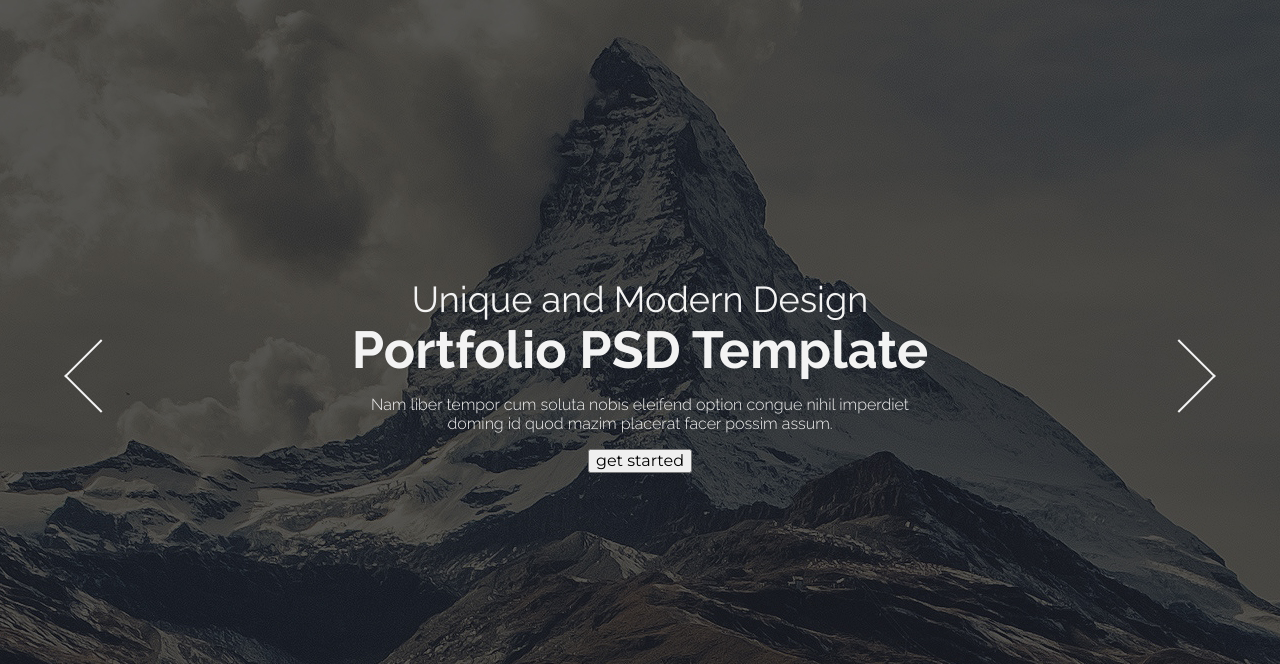
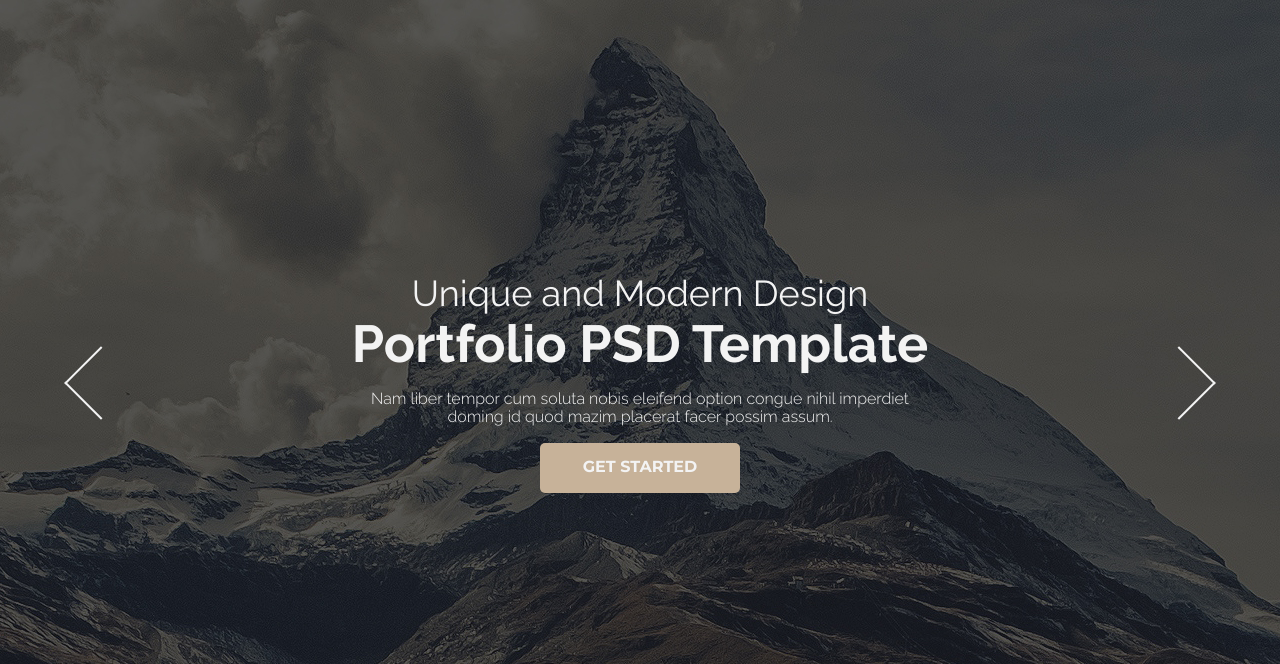
Before and after one commit to astraliq/Final-template, a plain HTML site: page index.html in a window 1280 px wide. Shown: the part 136-800 px from the top of the page. Drawn offline with Linux system fonts and the light colour scheme.

Commit message:
update slider
стилизована кнопка не до конца

```diff
--- a/less/main.less
+++ b/less/main.less
@@ -197,4 +197,16 @@ a {
 			color: @colorTextLight;
 		}
 	}
+	&-btn {
+		height: 50px;
+		width: 200px;
+		border-radius: 5px;
+		background-color: @color1;
+		color: @colorTextLight;
+		text-transform: uppercase;
+		font-family: @font1;
+		font-weight: 700;
+		border: none;
+		outline: none;
+	}
 }
```
Also changed, not shown: css/style.css.
